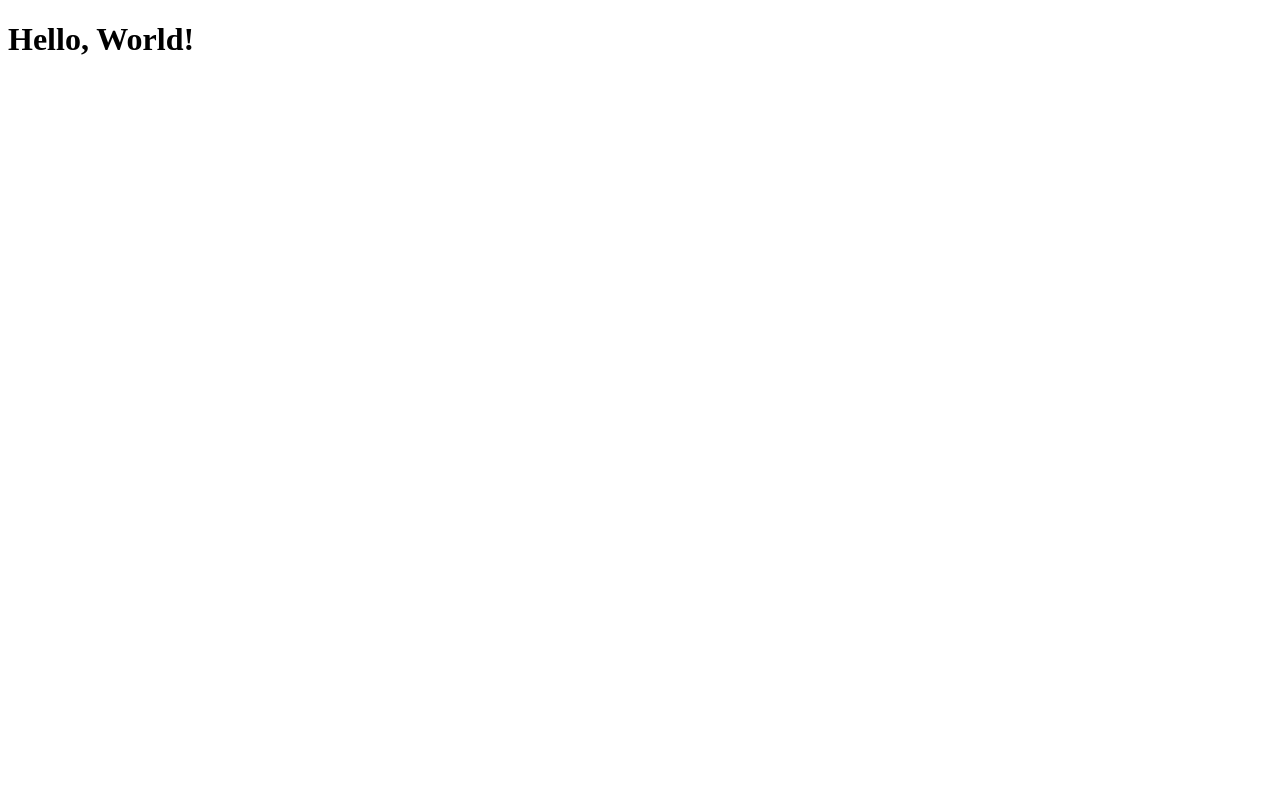
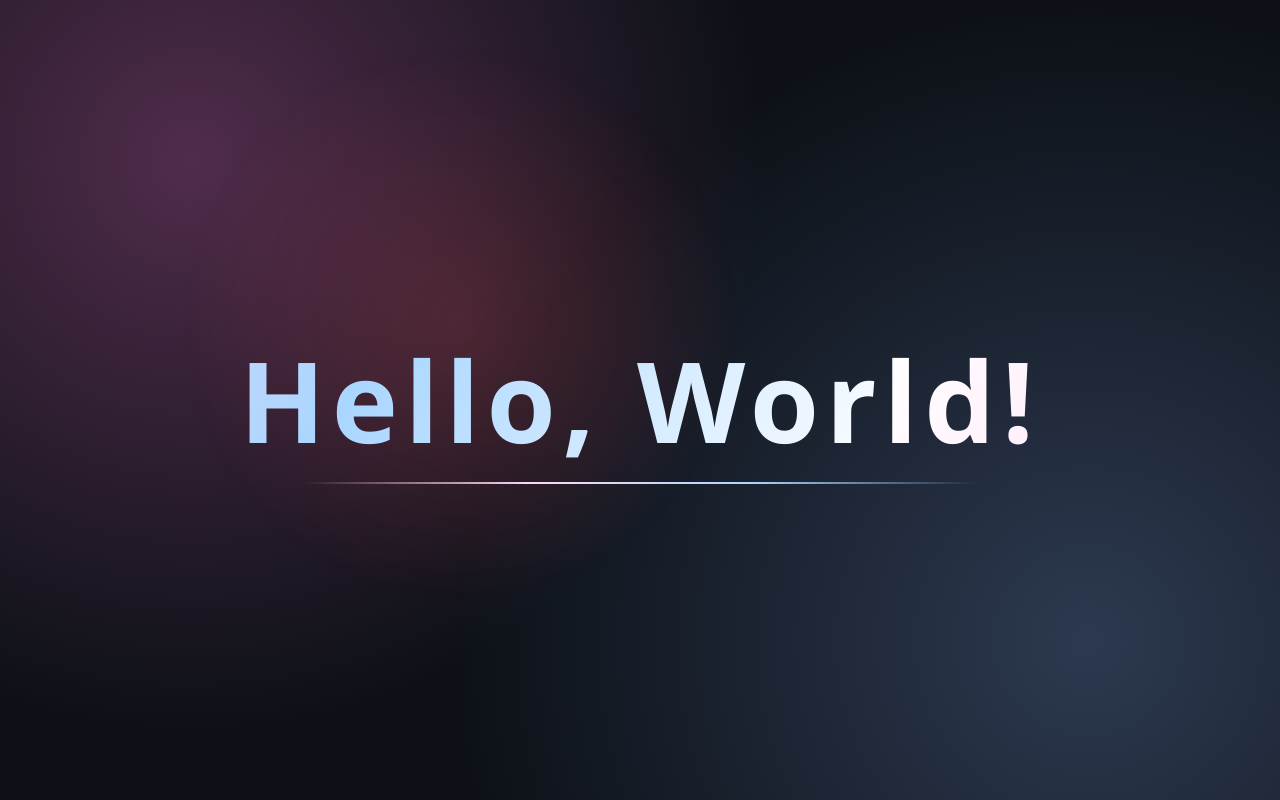
Before and after one commit to tglRazaf/bg-video, a plain HTML site: page hello-world.html in a window 1280 px wide. Drawn offline with Linux system fonts and the light colour scheme.

Commit message:
DevRelay: Add aesthetic style and animation reveal to the hello world

```diff
--- a/hello-world.html
+++ b/hello-world.html
@@ -5,8 +5,115 @@
     <meta http-equiv="X-UA-Compatible" content="IE=edge">
     <meta name="viewport" content="width=device-width, initial-scale=1.0">
     <title>Hello World</title>
+    <style>
+        * {
+          margin: 0;
+          padding: 0;
+          box-sizing: border-box;
+        }
+
+        body {
+          min-height: 100vh;
+          display: grid;
+          place-items: center;
+          overflow: hidden;
+          font-family: "Segoe UI", Tahoma, Geneva, Verdana, sans-serif;
+          background:
+            radial-gradient(circle at 15% 20%, #502c4b 0%, transparent 45%),
+            radial-gradient(circle at 85% 80%, #2c3950 0%, transparent 50%),
+            #0d1117;
+          color: #f5f7fa;
+        }
+
+        body::before {
+          content: "";
+          position: fixed;
+          width: 45vmax;
+          height: 45vmax;
+          border-radius: 50%;
+          background: radial-gradient(circle, #db4f4f33 0%, transparent 70%);
+          animation: drift 14s ease-in-out infinite alternate;
+        }
+
+        .greeting {
+          position: relative;
+          padding: 0.2em;
+          font-size: clamp(2.5rem, 10vw, 7rem);
+          font-weight: 700;
+          letter-spacing: 0.06em;
+          line-height: 1.1;
+          text-align: center;
+          background: linear-gradient(120deg, #ffffff, #ffd7f5, #a9d6ff, #ffffff);
+          background-size: 200% auto;
+          -webkit-background-clip: text;
+          background-clip: text;
+          color: transparent;
+          filter: drop-shadow(0 10px 30px #a9d6ff33);
+          animation:
+            reveal 1.4s cubic-bezier(0.16, 1, 0.3, 1) both,
+            shimmer 6s linear 1.4s infinite;
+        }
+
+        .greeting::after {
+          content: "";
+          position: absolute;
+          right: 10%;
+          bottom: 0;
+          left: 10%;
+          height: 2px;
+          background: linear-gradient(90deg, transparent, #ffd7f5, #a9d6ff, transparent);
+          transform: scaleX(0);
+          animation: underline 1.2s ease-out 0.9s forwards;
+        }
+
+        @keyframes reveal {
+          from {
+            opacity: 0;
+            transform: translateY(40px) scale(0.94);
+            filter: blur(12px);
+            clip-path: inset(0 0 100% 0);
+          }
+          to {
+            opacity: 1;
+            transform: translateY(0) scale(1);
+            filter: blur(0);
+            clip-path: inset(0 0 0 0);
+          }
+        }
+
+        @keyframes shimmer {
+          to {
+            background-position: 200% center;
+          }
+        }
+
+        @keyframes underline {
+          to {
+            transform: scaleX(1);
+          }
+        }
+
+        @keyframes drift {
+          from {
+            transform: translate(-30vw, -20vh) scale(0.9);
+          }
+          to {
+            transform: translate(30vw, 20vh) scale(1.2);
+          }
+        }
+
+        @media (prefers-reduced-motion: reduce) {
+          body::before,
+          .greeting {
+            animation: none;
+          }
+          .greeting::after {
+            transform: scaleX(1);
+          }
+        }
+    </style>
 </head>
 <body>
-    <h1>Hello, World!</h1>
+    <h1 class="greeting">Hello, World!</h1>
 </body>
 </html>
```
